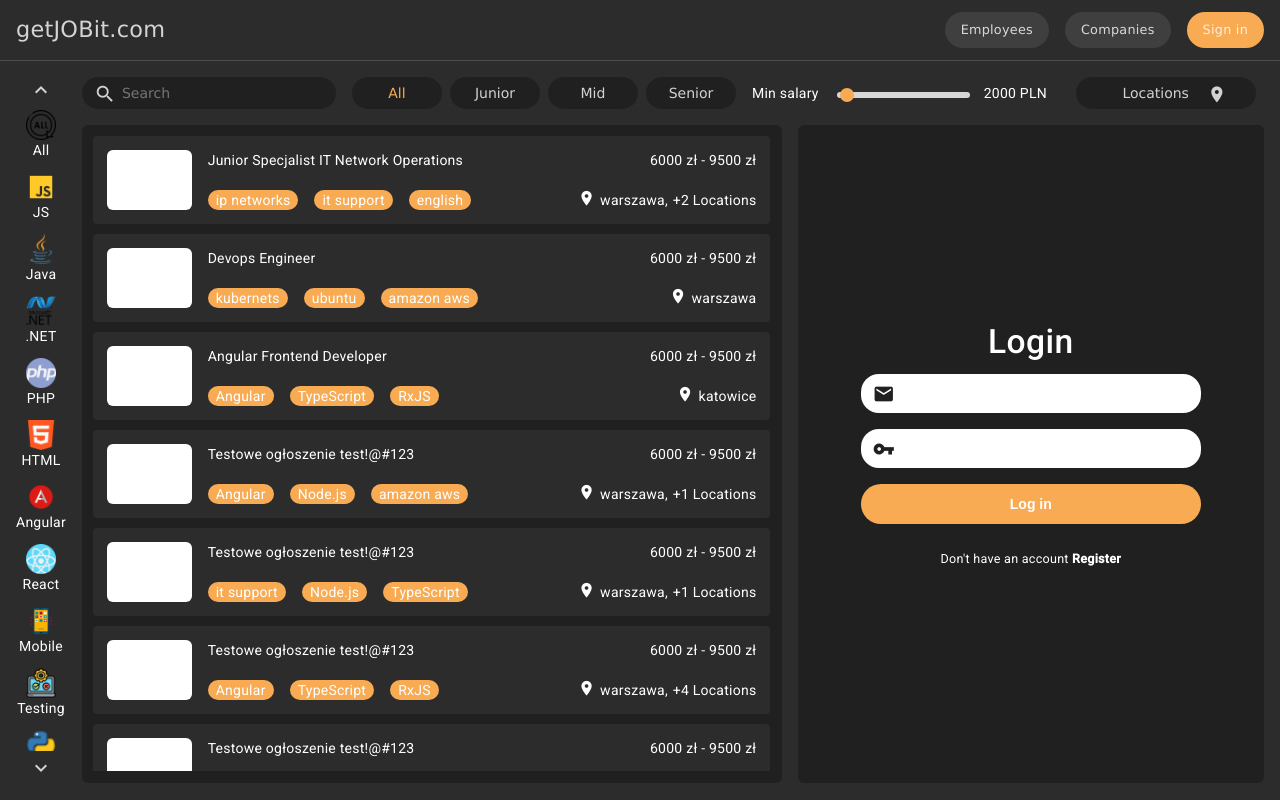
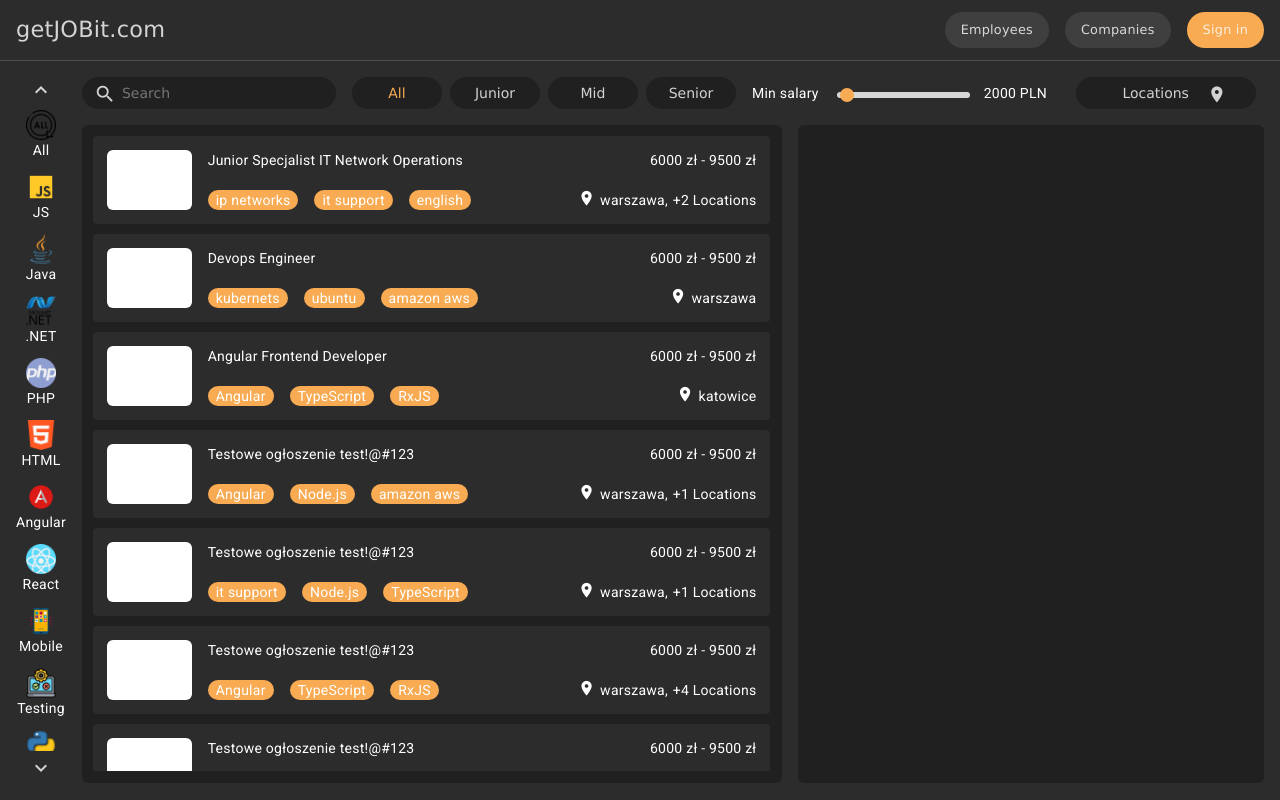
Before and after one commit to L3monPL/jobIT_front_end, an Angular app: page /company in a window 1280 px wide. Before the commit this address led to /. Built offline with nearby package versions, Linux system fonts and the light colour scheme.

Commit message:
change routing !!!

```diff
--- a/src/app/components/login/login.component.html
+++ b/src/app/components/login/login.component.html
@@ -16,4 +16,5 @@
             <p>Don't have an account <a>Register</a></p>
         </div>
     </form>
+    <!-- login form here -->
 </div>
--- a/src/app/components/login/login.component.scss
+++ b/src/app/components/login/login.component.scss
@@ -1,9 +1,9 @@
 .form-box{
     position: relative;
-    width: 40%;
     display: flex;
     justify-content: center;
     align-items: center;
+    height: calc(100vh - 8.9rem);
 }
 h2{
     font-size: 2.4em;
--- a/src/app/components/main-content/main-content.component.html
+++ b/src/app/components/main-content/main-content.component.html
@@ -1,10 +1,14 @@
+
 <div class="page">
     <app-global-search></app-global-search>
-    <!-- <p>main-content works!</p> -->
     <div class="main_content">
         <app-list-content></app-list-content>
 
-        <app-login></app-login>
+        <!-- <app-login></app-login> -->
+        <div class="router">
+            <router-outlet></router-outlet>
+        </div>
 
-    </div>
+
+    <!-- </div> -->
 </div>
--- a/src/app/components/main-content/main-content.component.scss
+++ b/src/app/components/main-content/main-content.component.scss
@@ -20,15 +20,26 @@ app-list-content{
     width: 60%;
 }
 
-app-login{
+// app-login{
+//     margin-top: 1rem;
+//     // height: calc(100vh - 8.9rem);
+//     background-color: #202020;
+//     width: 40%;
+//     display: flex;
+//     justify-content: center;
+//     align-items: center;
+//     border-radius: 6px;
+// }
+.router{
+    width: 40%;
     margin-top: 1rem;
     // height: calc(100vh - 8.9rem);
     background-color: #202020;
-    width: 40%;
-    display: flex;
-    justify-content: center;
-    align-items: center;
+    display: block;
+    // justify-content: center;
+    // align-items: center;
     border-radius: 6px;
 }
 
+
 ////////////////////////////////////////////////////////////////
--- a/src/app/pages/app-page/app-page.component.html
+++ b/src/app/pages/app-page/app-page.component.html
@@ -1,4 +1,8 @@
 <div class="page">
     <app-search-nav></app-search-nav>
-    <app-main-content></app-main-content>
+    <!-- <app-main-content></app-main-content> -->
+    <div class="router">
+        <router-outlet></router-outlet>
+    </div>
+
 </div>
--- a/src/app/pages/app-page/app-page.component.scss
+++ b/src/app/pages/app-page/app-page.component.scss
@@ -5,6 +5,9 @@
     display: flex;
     flex-direction: row;
 }
-app-main-content{
+// app-main-content{
+//     width: 100%;
+// }
+.router{
     width: 100%;
 }
```
Also changed, not shown: src/app/app-routing.module.ts (+22 -22 lines), src/app/components/login/login.module.ts (+10 -1 lines), src/app/components/main-content/main-content.module.ts (+16 -13 lines), src/app/pages/app-page/app-page.module.ts (+4 -3 lines), src/app/app.component.html (line endings or trailing spaces).
